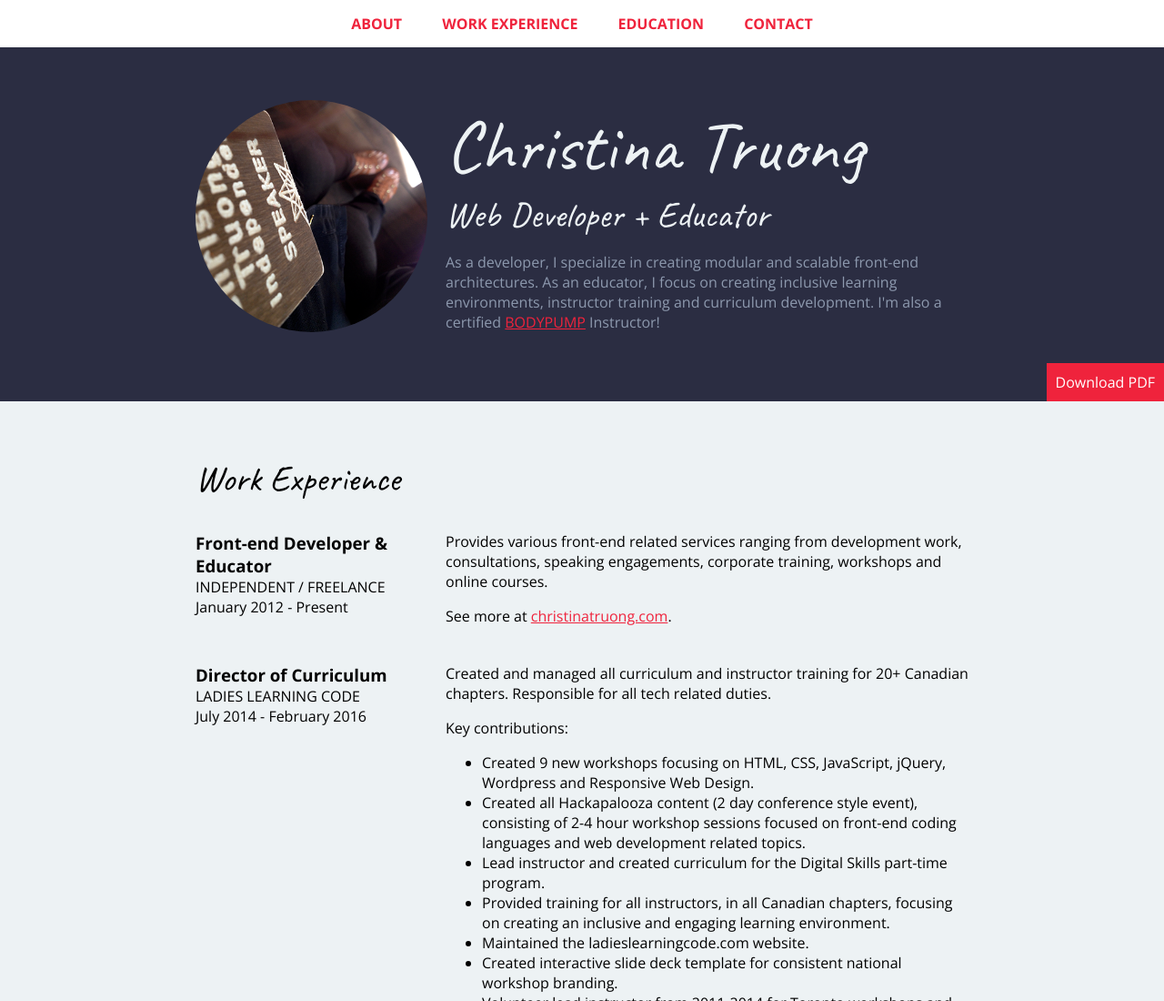
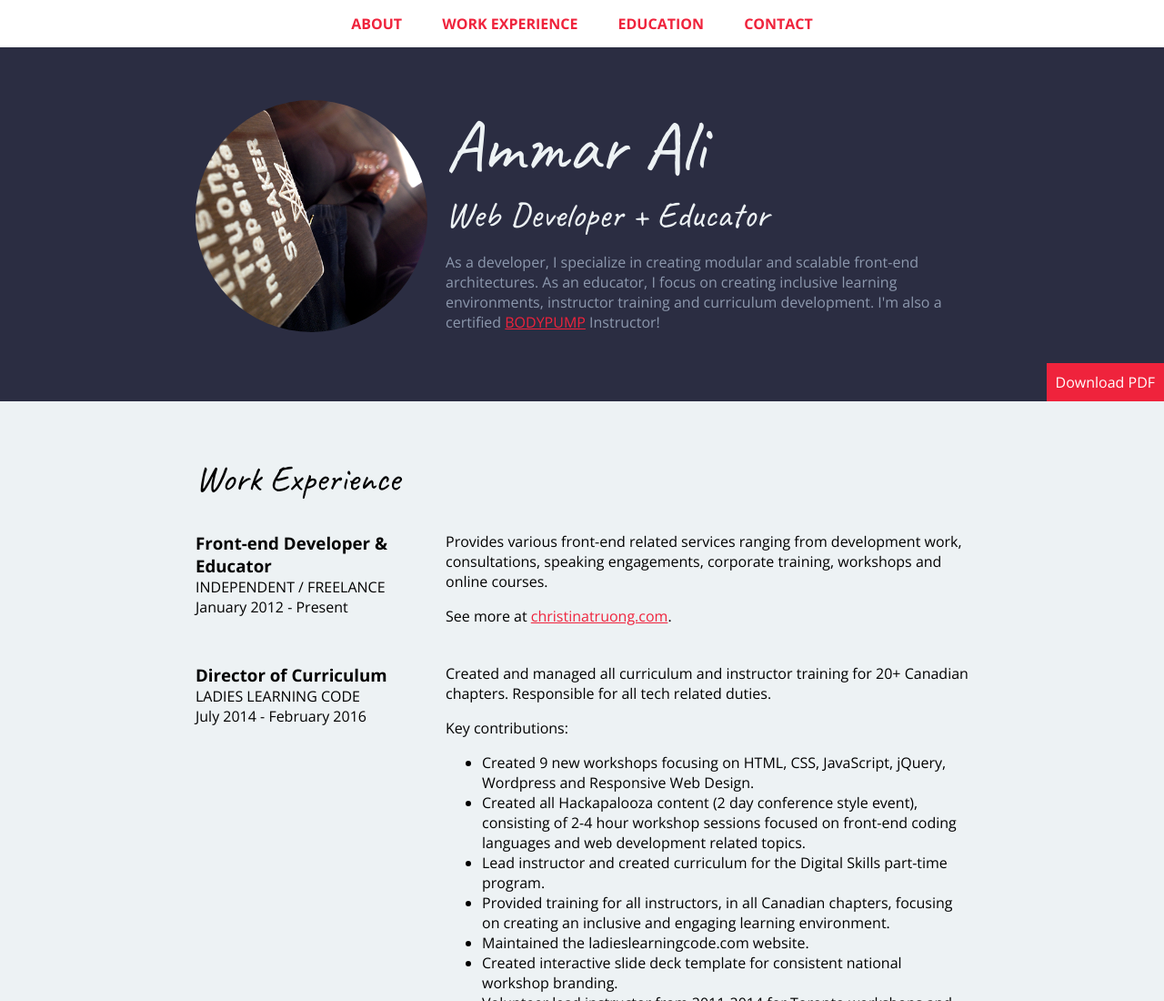
Before and after one commit to AmmarAbdElHady/first-website, a plain HTML site: page index.html in a window 1280 px wide. Shown: the top 1100 px of the page at 91% size. Drawn offline with nearby package versions, Linux system fonts and the light colour scheme.

Commit message:
index.html has been udated

```diff
--- a/index.html
+++ b/index.html
@@ -23,7 +23,7 @@
     <div class="content-wrap">
       <img class="profile-img col-narrow" src="images/christina-truong.png" alt="Christina Truong">
       <div class="col-wide">
-        <h1>Christina Truong</h1>
+        <h1>Ammar Ali</h1>
         <h2>Web Developer + Educator</h2>
         <p>As a developer, I specialize in creating modular and scalable front-end architectures. As an educator, I focus on creating inclusive learning environments, instructor training and curriculum development. I'm also a certified <a href="https://www.lesmills.com/workouts/fitness-classes/bodypump/" target="_blank">BODYPUMP</a> Instructor!</p>
       </div>
```
